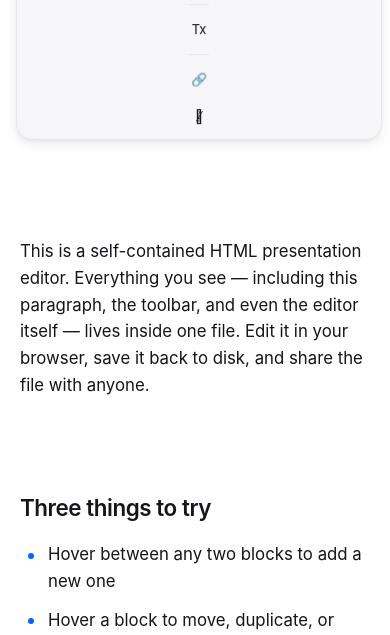
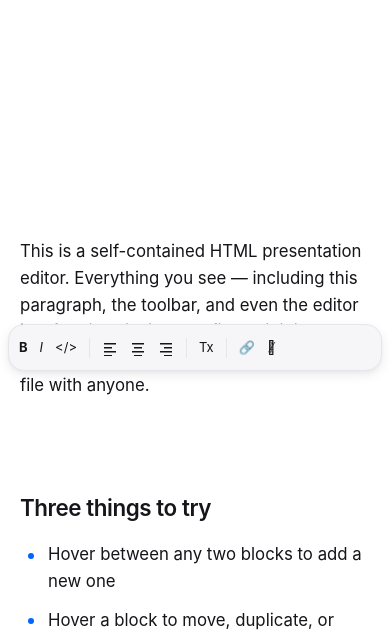
Before and after one commit to vitforlinux-gimp/vitforlinux-gimp.github.io, a plain HTML site: page editor.html in a window 390 px wide. Shown: the part 465-1100 px from the top of the page. Drawn offline with Linux system fonts and the light colour scheme.

Commit message:
version 1.1.1
sidebar fixed

```diff
--- a/editor.html
+++ b/editor.html
@@ -322,9 +322,37 @@ body:not(.is-editing) #text-toolbar {
     padding: 6px;
   }
 
+@media (max-width: 720px) {
   #text-toolbar {
+    top: auto;
+    bottom: max(8px, env(safe-area-inset-bottom));
+    left: max(8px, env(safe-area-inset-left));
     right: max(8px, env(safe-area-inset-right));
-  } }
+    transform: none;
+
+    flex-direction: row;
+    justify-content: flex-start;
+    width: auto;
+    max-height: 64px;
+    box-sizing: border-box;
+
+    overflow-x: auto;
+    overflow-y: hidden;
+    -webkit-overflow-scrolling: touch;
+  }
+
+  #text-toolbar > * {
+    flex: 0 0 auto;
+  }
+
+  /* Separatore verticale nella barra orizzontale */
+  #text-toolbar .tb-sep {
+    width: 1px;
+    height: 20px;
+    margin: 0 4px;
+  }
+}
+ }
     .tb-btn {
       display: inline-flex;
       align-items: center;
@@ -391,7 +419,7 @@ body:not(.is-editing) #text-toolbar {
 
     .block-controls {
       position: absolute;
-      top: 8px;
+      top: 60px;
       right: -56px;
       display: flex;
       flex-direction: column;
@@ -427,7 +455,7 @@ body:not(.is-editing) #text-toolbar {
     .bc-btn.is-danger:hover { color: #dc2626; }
 
     @media (max-width: 1100px) {
-      .block-controls { right: 4px; top: 4px; flex-direction: row; }
+      .block-controls { right: 4px; top: 60px; flex-direction: row; }
     }
 
     /* === MODAL === */
@@ -590,10 +618,10 @@ body.mode-slides .block[data-block="image-text"] {
   align-items: center;
 }
 
-    body.mode-slides .block-controls { right: 24px; top: 24px; }
+    body.mode-slides .block-controls { right: 24px; top: 60px; }
     #slide-indicator {
       position: fixed;
-      bottom: 24px;
+      bottom: 60px;
       right: 24px;
       z-index: 900;
       padding: 8px 14px;
@@ -607,7 +635,7 @@ body.mode-slides .block[data-block="image-text"] {
     }
     #slide-nav {
       position: fixed;
-      bottom: 24px;
+      bottom: 60px;
       left: 24px;
       z-index: 900;
       display: flex;
```
